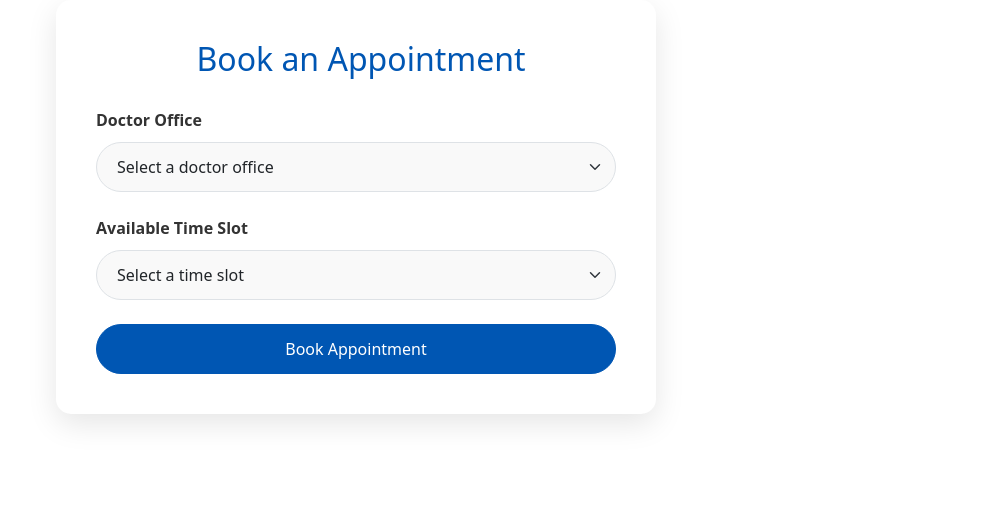
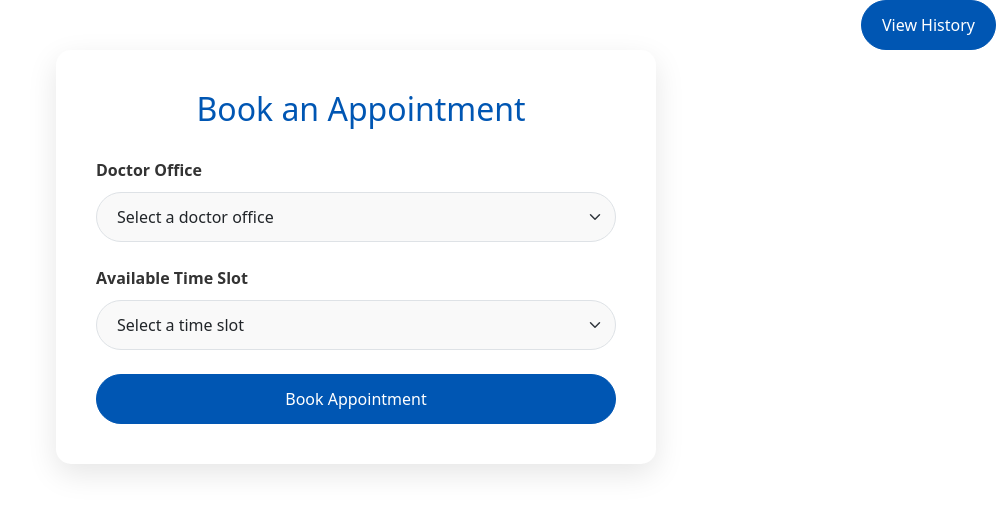
Before and after one commit to yukihim/web-programming-assignment, a PHP site: page /pages/patient/patient.php in a window 1280 px wide. Shown: the top 513 px of the page, without its empty margins (284-1280 px from the left). Run offline with PHP 8.4, Linux system fonts and the light colour scheme; a user stored in the database is signed in; data comes from the database, SQL or seed files in the repository.

Commit message:
fix view history
fix view history

```diff
--- a/pages/patient/views/appointment_form.php
+++ b/pages/patient/views/appointment_form.php
@@ -90,9 +90,11 @@
     </style>
 </head>
 <body>
+<div class="modal-footer">
+    <button type="button" class="btn btn-primary" data-bs-dismiss="modal" onclick="window.location.href='index.php?page=history&isSignedIn=true&user=guest';">View History</button>
+</div>
 
-<div class="" style="min-height:calc(100vh - 20.5em);">
-    <div class="container" style="height: fit-content">
+<div class="container">
     <h2><i class="bi bi-calendar-check custom-icon"></i>Book an Appointment</h2>
     <form id="appointmentForm">
         <div class="mb-4">
@@ -114,7 +116,6 @@
 
         <button type="submit" class="btn btn-primary w-100">Book Appointment</button>
     </form>
-    </div>
 </div>
 
 <!-- Success Modal -->
```
Lines whose indentation alone changed are shown as unchanged.
